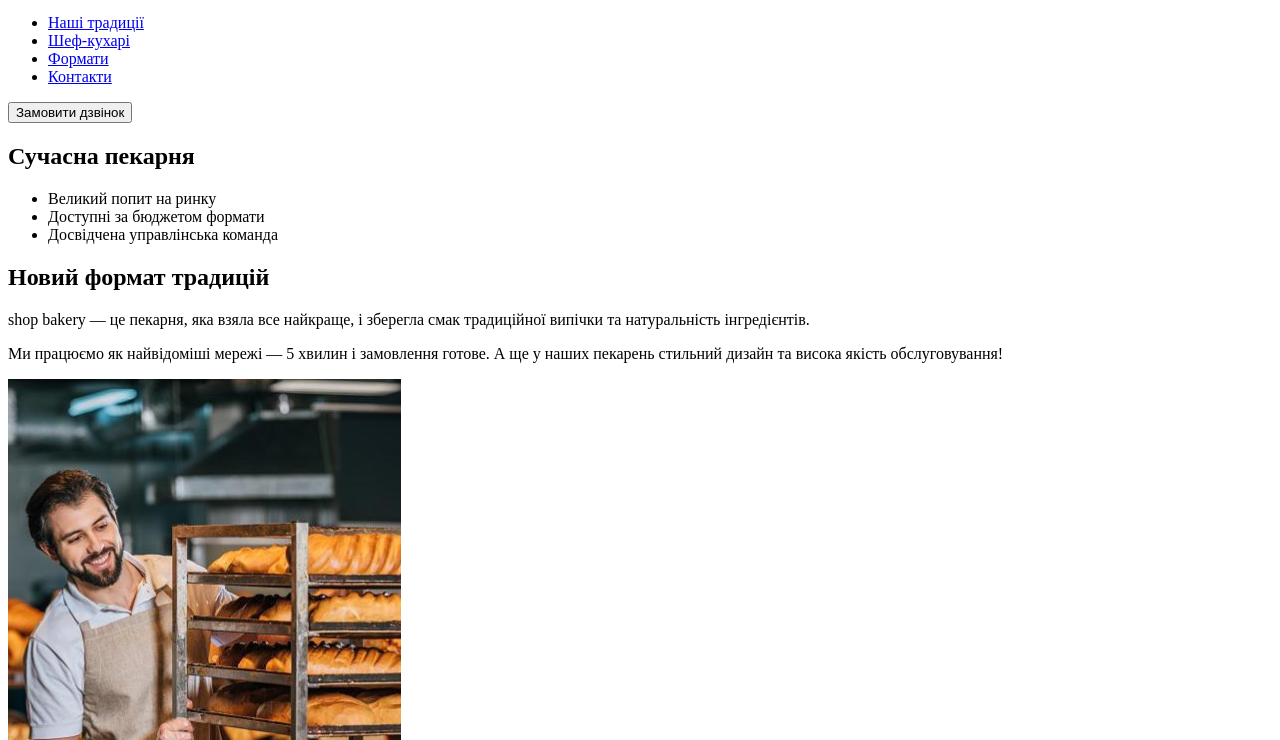
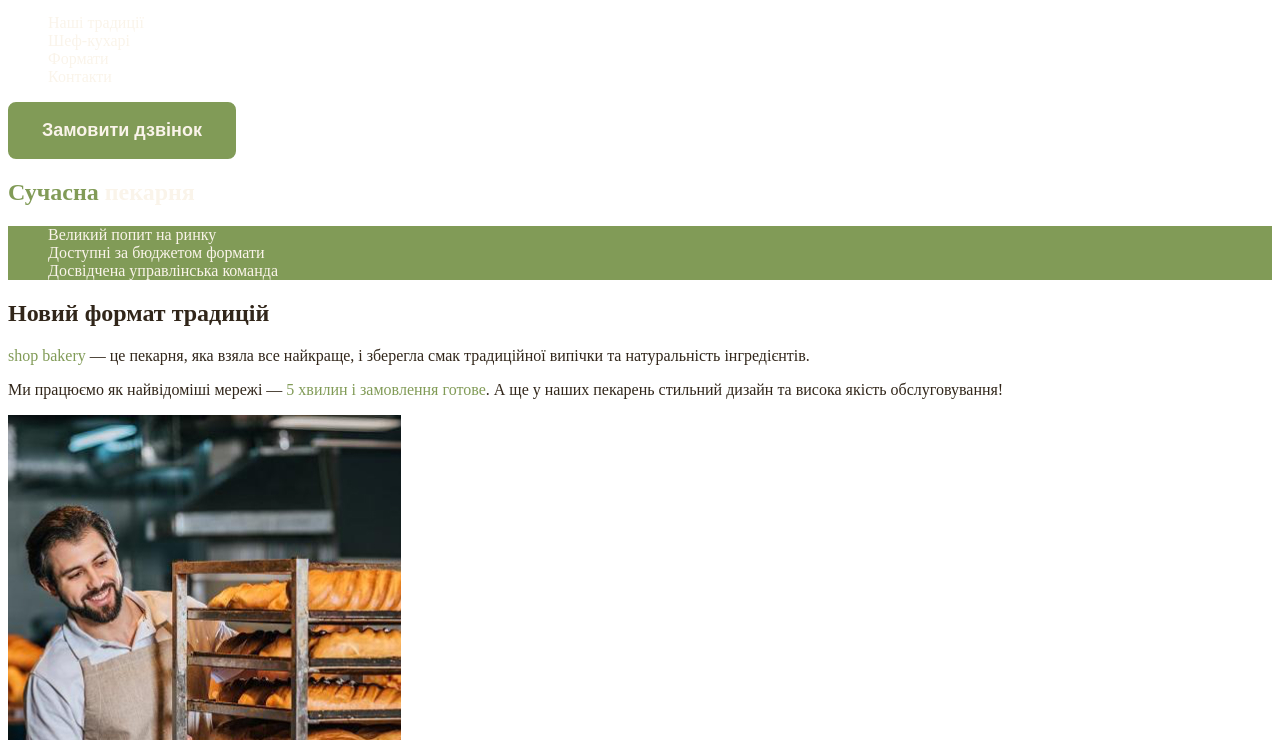
Before and after one commit to Fl0ti/test, a plain HTML site: page index.html in a window 1280 px wide. Shown: the part 60-800 px from the top of the page. Drawn offline with Linux system fonts and the light colour scheme.

Commit message:
Add styles.css and css variables

```diff
--- /dev/null
+++ b/css/styles.css
@@ -0,0 +1,74 @@
+body {
+    color: var(--color-primary-dark);
+}
+
+:root {
+    --color-primary-dark: #31261A;
+    --color-primary-light: #FAF4EA;
+    --color-brand-light: #819B57;
+    --color-brand-dark: #465929;
+}
+
+
+/* Base */
+.button {
+    color: #FAF4EA;
+    background: var(--color-brand-light);
+    border: 2px solid var(--color-brand-light);
+    border-radius: 8px;
+    padding: 16px 32px 16px 32px;
+    font-size: 18px;
+    font-weight: 600;
+    transition: 0.3s;
+}
+
+
+/* Buttnos */
+.button:hover {
+    color: var(--color-brand-dark);
+    background: transparent;
+    transition: 0.3s;
+    cursor: pointer;
+}
+
+
+/* Link */
+.link {
+    color: var(--color-primary-light);
+    text-decoration: none;
+    font-weight: 400;
+}
+
+.link:hover {
+    color: var(--color-brand-light);
+    font-weight: 600;
+}
+
+ul {
+    list-style: none;
+}
+
+
+/* Hero section */
+.hero-title {
+    color: var(--color-primary-light);
+}
+
+.hero-title .accent {
+    color: var(--color-brand-light);
+}
+
+
+/* Advantages section*/
+.advantages-list {
+    color: var(--color-primary-light);
+    background-color: var(--color-brand-light);
+}
+
+.section-title .accent{
+    color: var(--color-brand-dark);
+}
+
+p .accent {
+    color: var(--color-brand-light);
+}
--- a/index.html
+++ b/index.html
@@ -4,6 +4,8 @@
         <meta charset="UTF-8">
         <meta name="viewport" content="width=device-width, initial-scale=1.0">
         <title>Сучасна пекарня</title>
+
+        <link rel="stylesheet" href="css/styles.css">
     </head>
     <body>
         <header>
@@ -11,41 +13,42 @@
                 <a href="index.html">
                     <img src="svg/logo.svg" alt="logo">
                 </a>
-            <ul>
-                <li><a href="#">Наші традиції</a></li>
-                <li><a href="#">Шеф-кухарі</a></li>
-                <li><a href="#">Формати</a></li>
-                <li><a href="#">Контакти</a></li>
+                <ul class="nav-links">
+                    <li><a class="link" href="#traditions-section">Наші традиції</a></li>
+                    <li><a class="link" href="#chefs-section">Шеф-кухарі</a></li>
+                    <li><a class="link" href="#formats-section">Формати</a></li>
+                    <li><a class="link" href="#contacts-section">Контакти</a></li>
                 </ul>
-            <button type="button">Замовити дзвінок</button>
+                <button class="button" type="button">Замовити дзвінок</button>
             </nav>
             <!--  -->
         </header>
 
         <main>
-        <section>
-            <h1>Сучасна пекарня</h1>
+            <section class="main-section">
+                <h1 class="hero-title"><span class="accent">Сучасна</span> пекарня</h1>
             </section>
 
-        <section>
-            <ul>
+            <section id="traditions-section">
+
+                <ul class="advantages-list">
                     <li>Великий попит на ринку </li>
                     <li>Доступні за бюджетом формати</li>
                     <li>Досвідчена управлінська команда</li>
                 </ul>
 
-            <h2>Новий формат традицій</h2>
+                <h2 class="section-title">Новий формат традицій</h2>
                 <p>
-                <span>shop bakery</span> — це пекарня, яка взяла все найкраще, і зберегла смак традиційної випічки та натуральність інгредієнтів.
+                    <span class="accent">shop bakery</span> — це пекарня, яка взяла все найкраще, і зберегла смак традиційної випічки та натуральність інгредієнтів.
                 </p>
 
                 <p>
-                Ми працюємо як найвідоміші мережі — <span>5 хвилин і замовлення готове</span>. А ще у наших пекарень стильний дизайн та висока якість обслуговування!
+                    Ми працюємо як найвідоміші мережі — <span class="accent">5 хвилин і замовлення готове</span>. А ще у наших пекарень стильний дизайн та висока якість обслуговування!
                 </p>
                 <img src="img/baker-man.jpg" alt="">
             </section>
-        <section>
-            <h2>Наші найкращі шеф - кухарі</h2>
+            <section id="chefs-section">
+                <h2 class="section-title">Наші найкращі <span class="accent">шеф - кухарі</span></h2>
                 <ul>
                     <li>
                         <article>
@@ -55,6 +58,7 @@
                             <p>Я випічу для вас найсмачніщі вироби!</p>
                         </article>
                     </li>
+
                     <li>
                         <article>
                             <h3>Влад</h3>
@@ -68,8 +72,8 @@
 
 
             </section>
-        <section>
-            <h2>Формати</h2>
+            <section id="formats-section">
+                <h2 class="section-title">Формати</h2>
                 <ul>
                     <li>
                         <article>
@@ -92,7 +96,8 @@
 
             </section>
             <section>
-            <h2>Приєднуйся до мережі пекарень</h2>
+                <h2 class="section-title" >Приєднуйся до мережі пекарень</h2>
+                <p><span class="accent">Заповни форму, щоб ми зв'язались з тобою!</span></p>
             </section>
         </main>
 
@@ -110,7 +115,7 @@
                 </ul>
             </nav>
 
-        <address>
+            <address id="contacts-section">
                 <ul>
                     <li>
                         <a href="tel:+380960000007">+ 38 (096) 000 00 07</a>
@@ -134,5 +139,7 @@
                 <p>© 2022 Дані захищені</p>
             </address>
         </footer>
+
+
     </body>
 </html>
```
Also changed, not shown: test.html (added, +57 -0 lines). Lines whose indentation alone changed are shown as unchanged.
